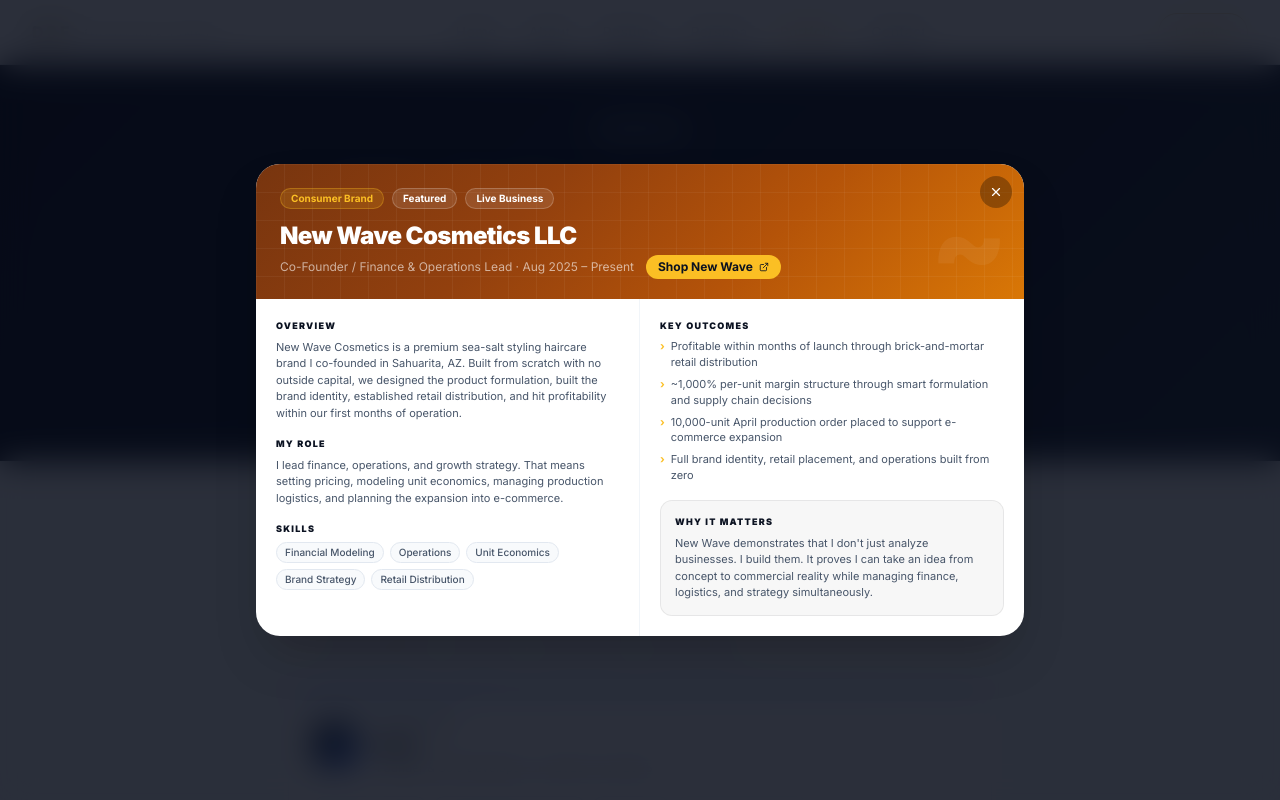
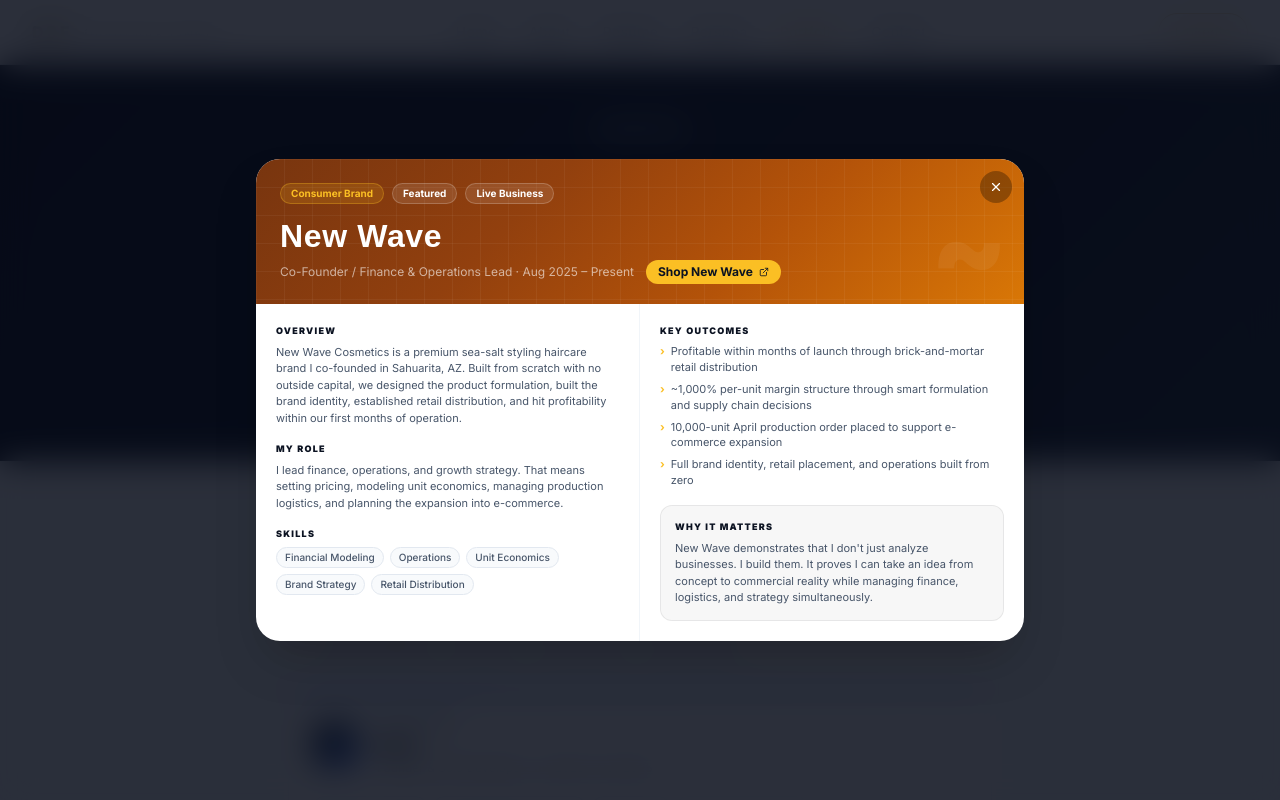
Before and after one commit to dfin13/davidbaxfinney, a Next.js app: page /portfolio in a window 1280 px wide. Both pictures are taken after a click on the button 640 px from the left and 600 px from the top of the page. Shown: the top 800 px of the page. Built offline with nearby package versions, Linux system fonts and the light colour scheme.

Commit message:
New Wave overlay: Cyber Brush font, shortened title to 'New Wave'

```diff
--- a/app/globals.css
+++ b/app/globals.css
@@ -1,6 +1,8 @@
 @tailwind base;
 @tailwind components;
 @tailwind utilities;
+
+@import url('https://fonts.cdnfonts.com/css/cyber-brush');
 
 :root {
   --font-inter: 'Inter', system-ui, sans-serif;
--- a/app/portfolio/page.tsx
+++ b/app/portfolio/page.tsx
@@ -302,7 +302,12 @@
               )}
             </div>
 
-            <h2 className="text-2xl font-black text-white leading-tight tracking-tight mb-1">{p.title}</h2>
+            <h2
+              className="text-2xl font-black text-white leading-tight tracking-tight mb-1"
+              style={p.id === "new-wave" ? { fontFamily: "'Cyber Brush', sans-serif", fontSize: "2rem", letterSpacing: "0.02em" } : undefined}
+            >
+              {p.id === "new-wave" ? "New Wave" : p.title}
+            </h2>
             <div className="flex items-center gap-3 flex-wrap">
               <p className="text-xs" style={{ color: "rgba(255,255,255,0.6)" }}>{p.role} · {p.dates}</p>
               {p.link && p.linkStyle === "business" && (
```
Also changed, not shown: .claude/settings.local.json.
